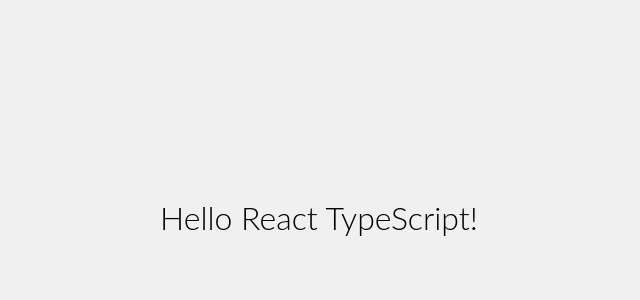
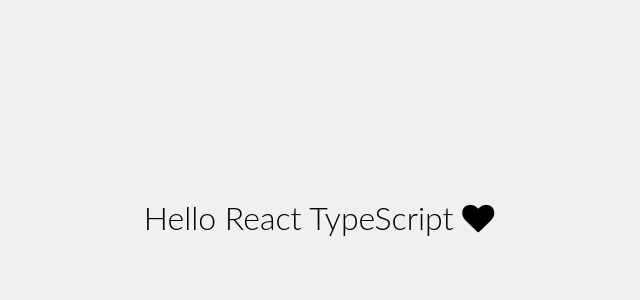
Before and after one commit to hayeah/qtum-dapp-counter, a React app: page / in a window 1280 px wide. Shown: the top 300 px of the page, without its empty margins (321-961 px from the left). Built offline with nearby package versions, Linux system fonts and the light colour scheme; the HTML template or start-up script is replaced by a standard one.

Commit message:
add font-awesome

```diff
--- a/package.json
+++ b/package.json
@@ -17,6 +17,7 @@
   "dependencies": {
     "@types/react": "^16.0.9",
     "@types/react-dom": "^16.0.0",
+    "font-awesome": "^4.7.0",
     "normalize.css": "^7.0.0",
     "react": "^16.0.0",
     "react-dom": "^16.0.0"
--- a/src/index.tsx
+++ b/src/index.tsx
@@ -1,7 +1,13 @@
+import "font-awesome/css/font-awesome.css"
 import "normalize.css"
+
 import "./index.css"
 
 import * as React from "react"
 import { render } from "react-dom"
 
-render(<h1>Hello React TypeScript!</h1>, document.getElementById("root"))
+render(
+  <h1>
+    Hello React TypeScript <span className="fa fa-heart" />
+  </h1>,
+  document.getElementById("root"))
```
Also changed, not shown: 1 other file (tests, documents, lock files or other folders).
